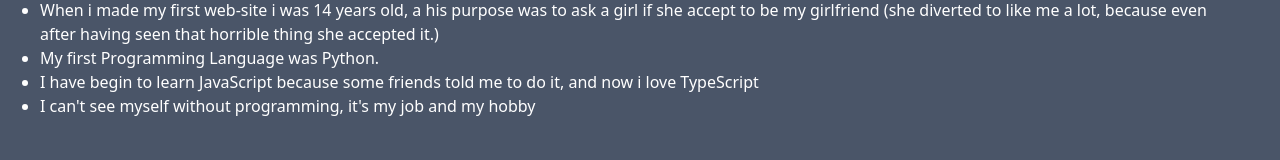
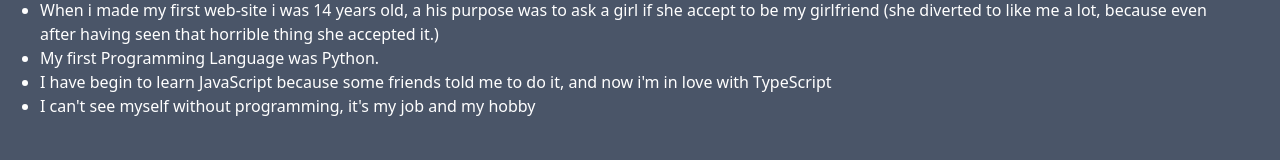
Before and after one commit to P3DR0DEV/portfolio, a React (Vite) app: page / in a window 1280 px wide. Shown: the part 468-628 px from the top of the page. Built offline with nearby package versions, Linux system fonts and the light colour scheme.

Commit message:
feat: update about text

```diff
--- a/src/Components/About/About.tsx
+++ b/src/Components/About/About.tsx
@@ -21,7 +21,7 @@ export function About() {
           <li>My first Programming Language was Python.</li>
           <li>
             I have begin to learn JavaScript because some friends told me to do
-            it, and now i love TypeScript
+            it, and now i'm in love with TypeScript
           </li>
           <li>
             I can't see myself without programming, it's my job and my hobby
```
